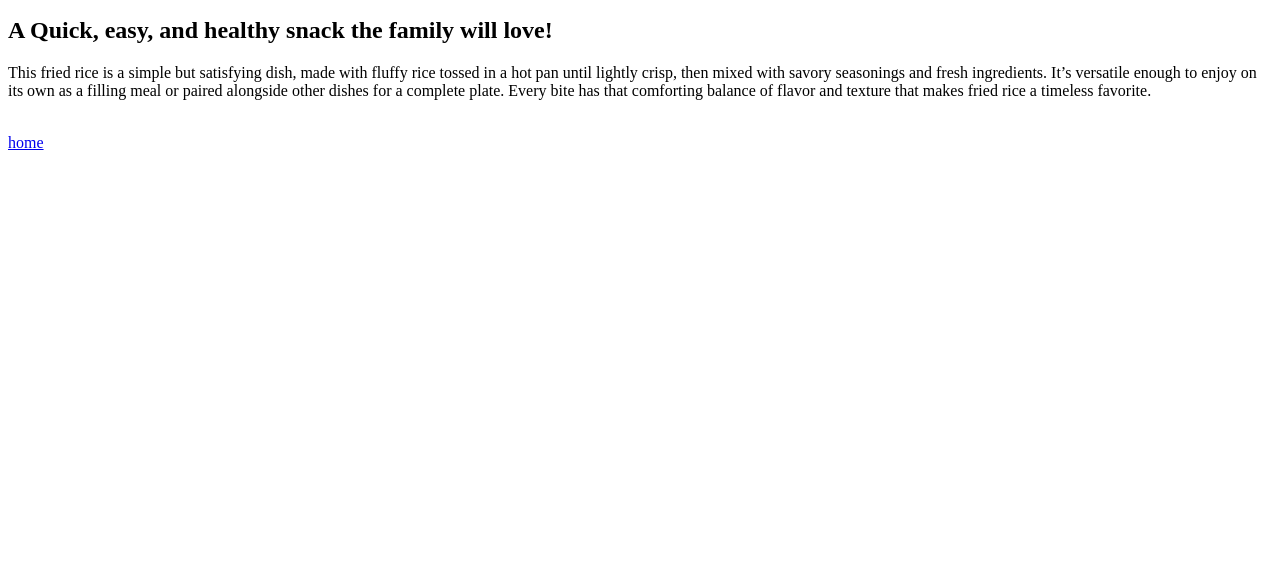
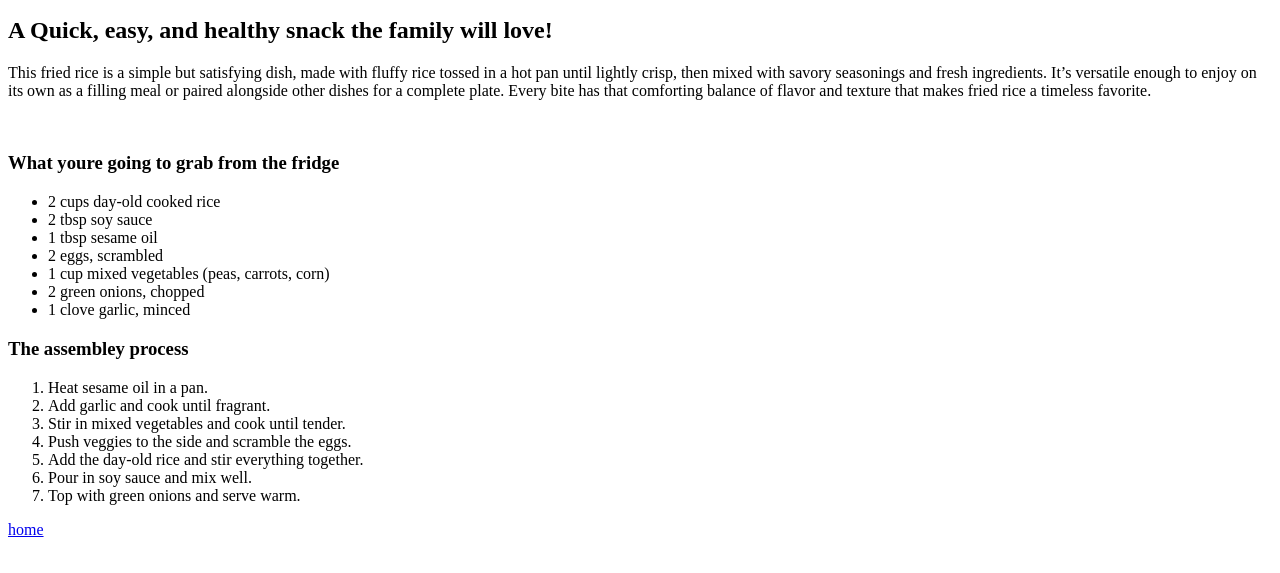
Before and after one commit to ThaRilester/odin-recipes, a plain HTML site: page recipes/friedrice.html in a window 1280 px wide. Shown: the part 101-674 px from the top of the page. Drawn offline with Linux system fonts and the light colour scheme.

Commit message:
added ingredients and directions for fried rice and avacado egg toast, both recipes completed and assignment completed.

```diff
--- a/recipes/friedrice.html
+++ b/recipes/friedrice.html
@@ -13,6 +13,26 @@
      then mixed with savory seasonings and fresh ingredients. It’s versatile enough to enjoy on its own as a filling
       meal or paired alongside other dishes for a complete plate. Every bite has that comforting balance of flavor and texture that makes fried rice a timeless favorite.</p>
 <br>
+<h3>What youre going to grab from the fridge</h3>
+<ul>
+  <li>2 cups day-old cooked rice</li>
+  <li>2 tbsp soy sauce</li>
+  <li>1 tbsp sesame oil</li>
+  <li>2 eggs, scrambled</li>
+  <li>1 cup mixed vegetables (peas, carrots, corn)</li>
+  <li>2 green onions, chopped</li>
+  <li>1 clove garlic, minced</li>
+</ul>
+<h3>The assembley process</h3>
+<ol>
+  <li>Heat sesame oil in a pan.</li>
+  <li>Add garlic and cook until fragrant.</li>
+  <li>Stir in mixed vegetables and cook until tender.</li>
+  <li>Push veggies to the side and scramble the eggs.</li>
+  <li>Add the day-old rice and stir everything together.</li>
+  <li>Pour in soy sauce and mix well.</li>
+  <li>Top with green onions and serve warm.</li>
+</ol>
  <a href="../index.html">home</a>
 </body>
 
```
Also changed, not shown: recipes/eggavacadotoast.html (+17 -0 lines).
